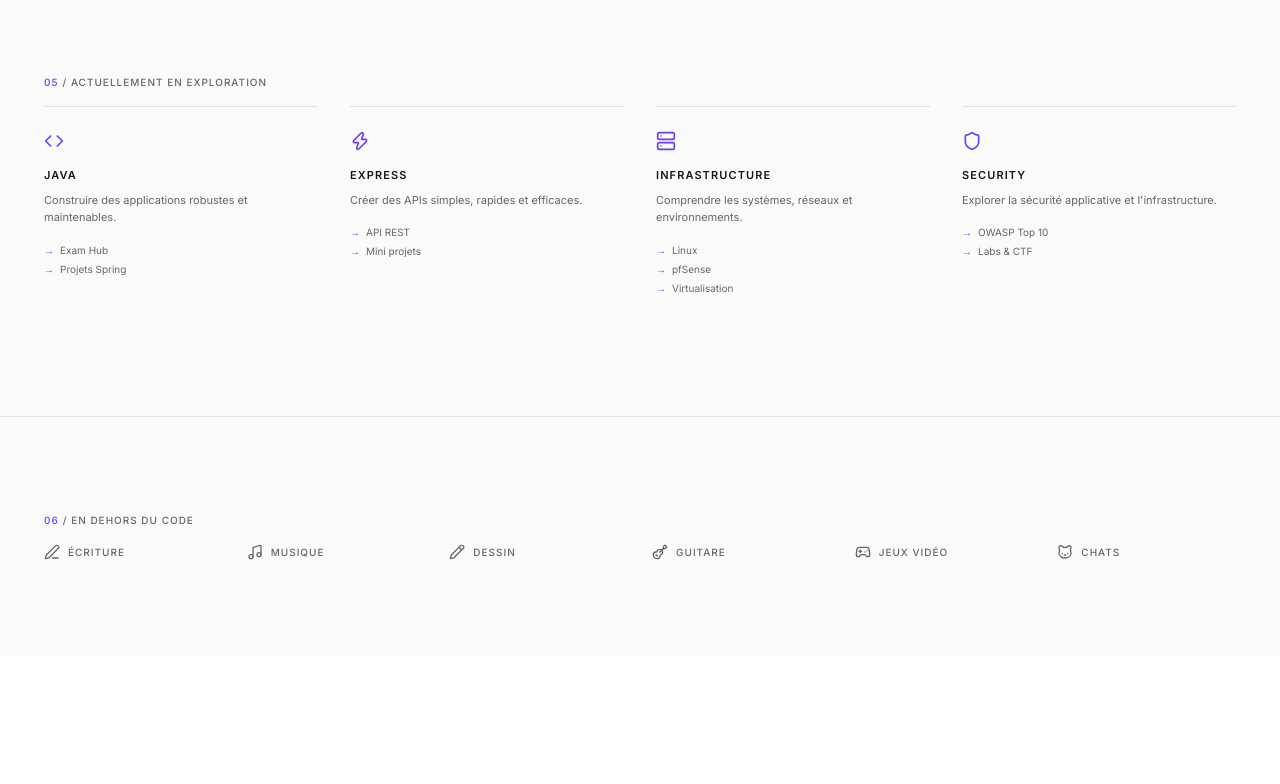
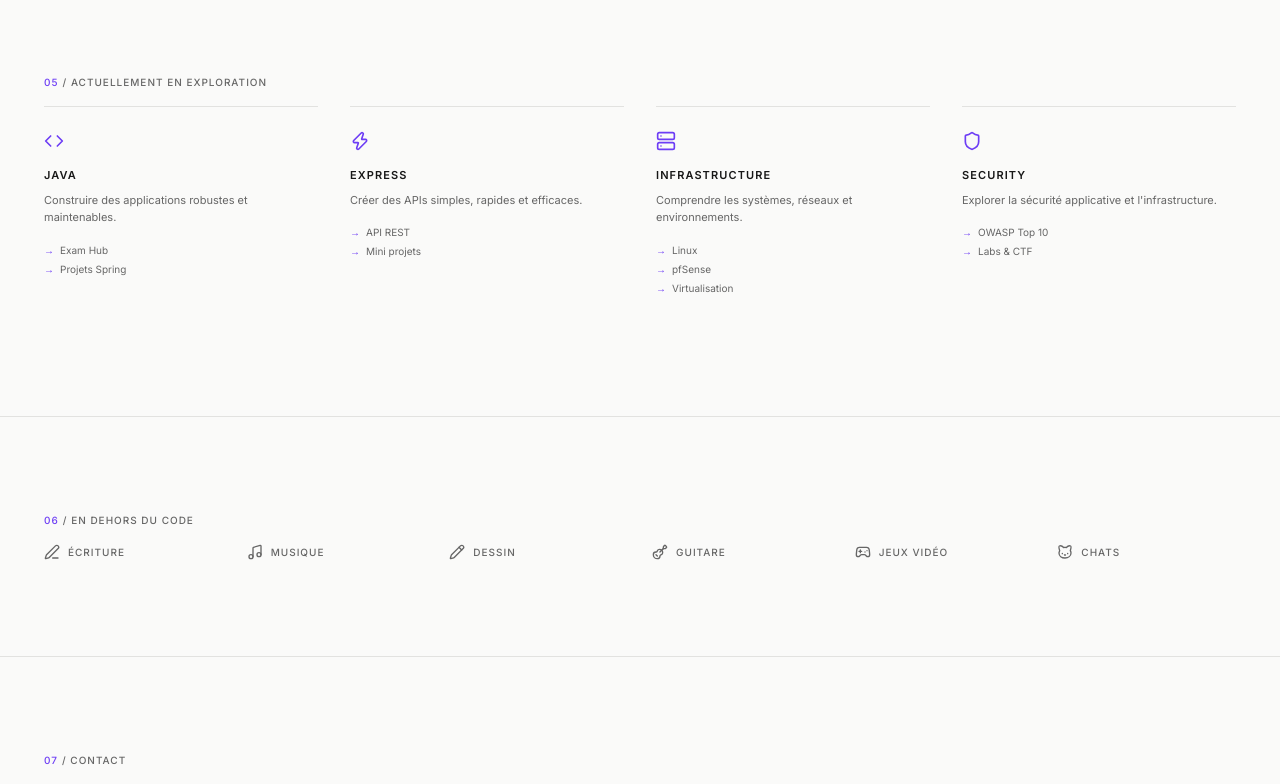
Before and after one commit to ItokianaRAKT/portfolio, a React (Vite) app: page / in a window 1280 px wide. Shown: the part 2000-2784 px from the top of the page. Before the commit the page ends 2656 px from the top, so only its background shows below. Built offline with nearby package versions, Linux system fonts and the light colour scheme.

Commit message:
feat: integrate Contact in App

```diff
--- a/src/App.tsx
+++ b/src/App.tsx
@@ -5,6 +5,7 @@ import { About } from './sections/About'
 import { Projects } from './sections/Projects'
 import { Exploration } from './sections/Exploration'
 import { BeyondCode } from './sections/BeyondCode'
+import { Contact } from './sections/Contact'
 
 function App() {
   return (
@@ -17,6 +18,7 @@ function App() {
           <Projects />
           <Exploration />
           <BeyondCode />
+          <Contact />
         </main>
       </div>
     </ThemeProvider>
```
